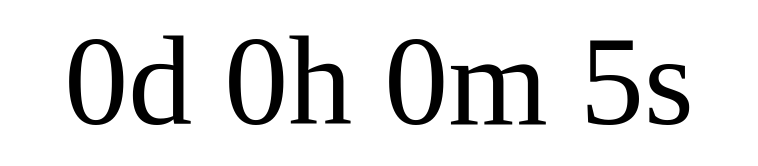
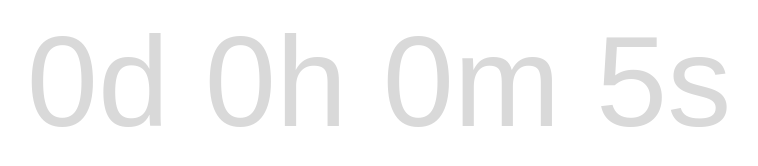
Before and after one commit to MBaksza/monorepo, a plain HTML site: page index.html in a window 1280 px wide. Shown: the whole page, without its empty margins (261-1019 px from the left). Drawn offline with Linux system fonts and the light colour scheme.

Commit message:
update style

```diff
--- a/index.html
+++ b/index.html
@@ -1,5 +1,5 @@
 <body>
-  <center style="font-size:10vw" id="timer"></center>
+  <center style="font-size:10vw; color:#d9d9d9; font-family:Arial;" id="timer"></center>
 <body>
 
 <script>
```
